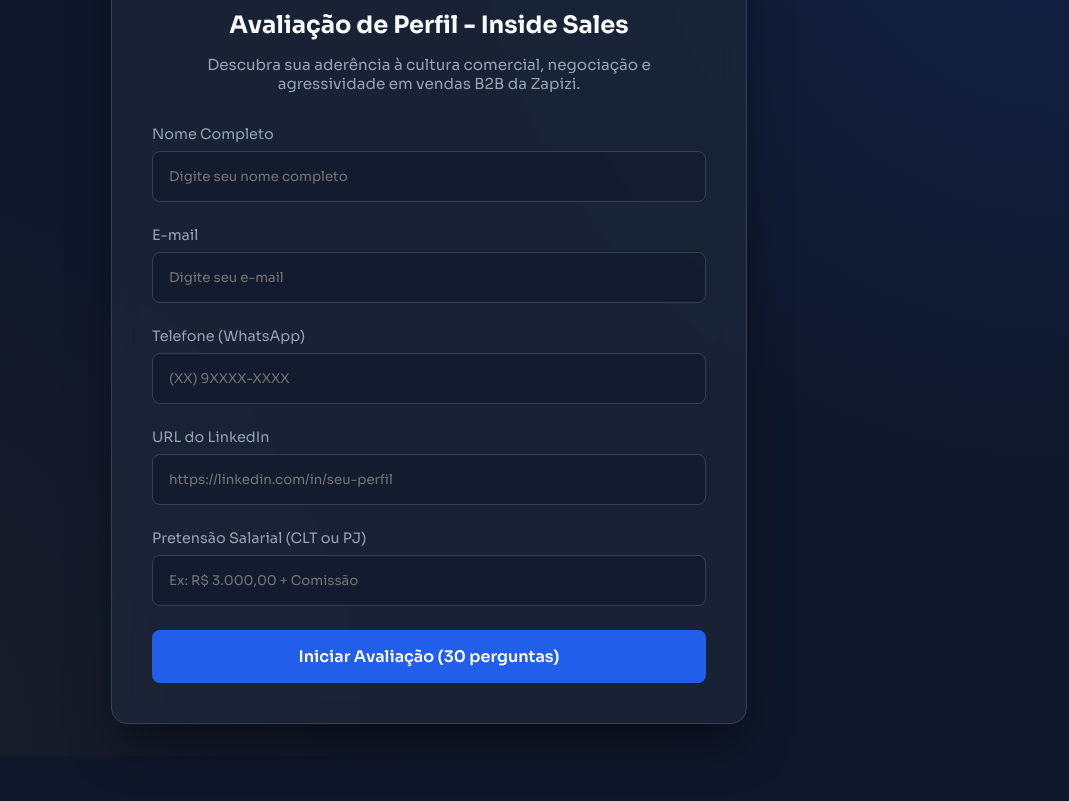
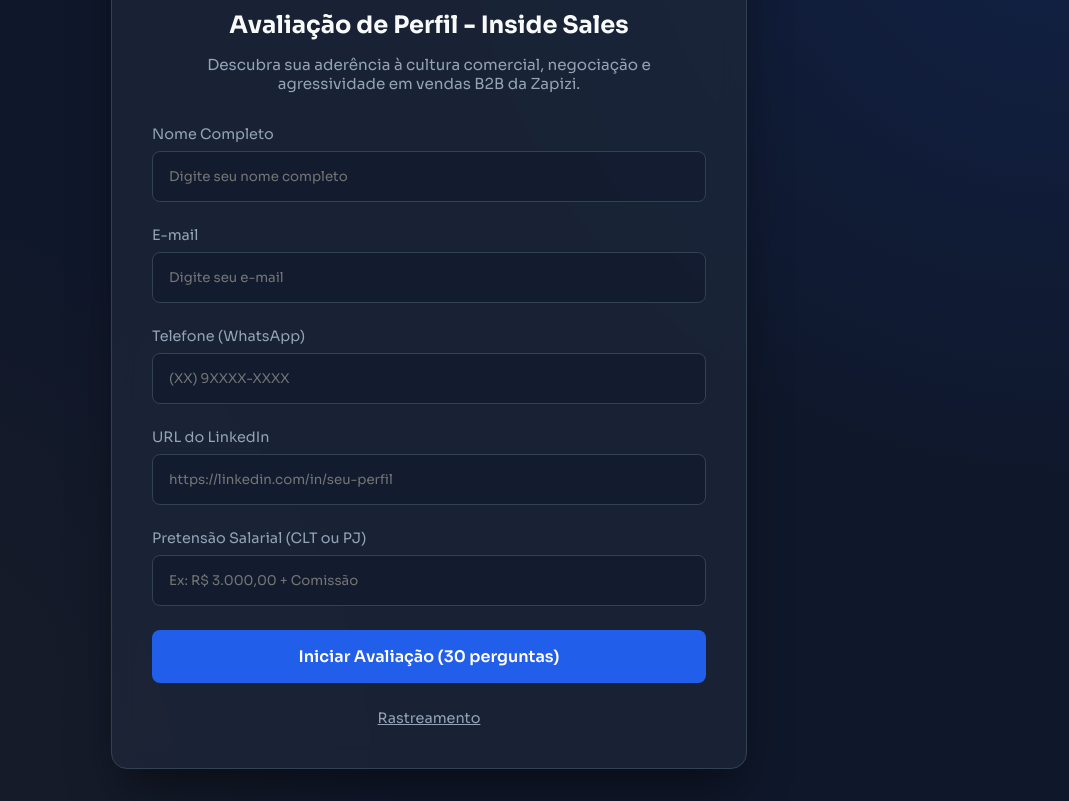
Before and after one commit to balazzarini/Zapizi, a website: page 08_Scripts_e_Ferramentas/Teste_Inside_Sales/public/index.html in a window 1280 px wide. Shown: the part 135-936 px from the top of the page, without its empty margins (211-1280 px from the left). Before the commit the page ends 891 px from the top, so only its background shows below. Drawn offline with Linux system fonts and the light colour scheme.

Commit message:
Feat: Adiciona link de rastreamento na pagina inicial do Inside Sales

```diff
--- a/08_Scripts_e_Ferramentas/Teste_Inside_Sales/public/index.html
+++ b/08_Scripts_e_Ferramentas/Teste_Inside_Sales/public/index.html
@@ -374,6 +374,10 @@
             </div>
 
             <button class="btn" id="start-btn">Iniciar Avaliação (30 perguntas)</button>
+
+            <div style="text-align: center; margin-top: 1.5rem;">
+                <a href="https://www.siterastreio.com.br/" target="_blank" style="color: var(--text-muted); text-decoration: underline; font-size: 0.9rem;">Rastreamento</a>
+            </div>
         </div>
 
         <div class="card hidden" id="quiz-screen">
```
